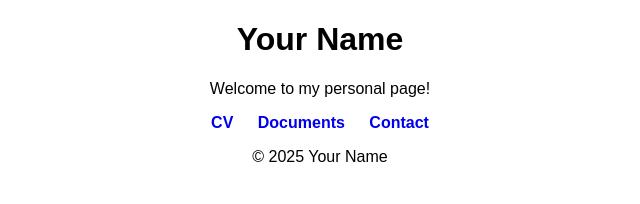
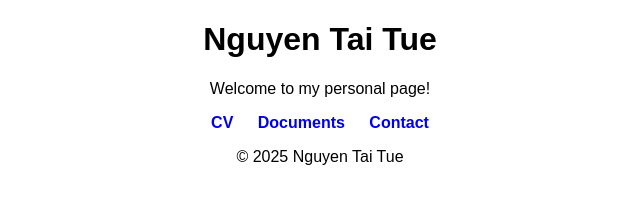
Before and after one commit to einstue/My-Page, a plain HTML site: page index.html in a window 1280 px wide. Shown: the whole page, without its empty margins (320-960 px from the left). Drawn offline with Linux system fonts and the light colour scheme.

Commit message:
Add files via upload

```diff
--- a/index.html
+++ b/index.html
@@ -11,7 +11,7 @@
 </head>
 <body>
     <header>
-        <h1>Your Name</h1>
+        <h1>Nguyen Tai Tue</h1>
         <p>Welcome to my personal page!</p>
     </header>
 
@@ -22,7 +22,7 @@
     </nav>
 
     <footer>
-        <p>&copy; 2025 Your Name</p>
+        <p>&copy; 2025 Nguyen Tai Tue</p>
     </footer>
 </body>
 </html>
```
